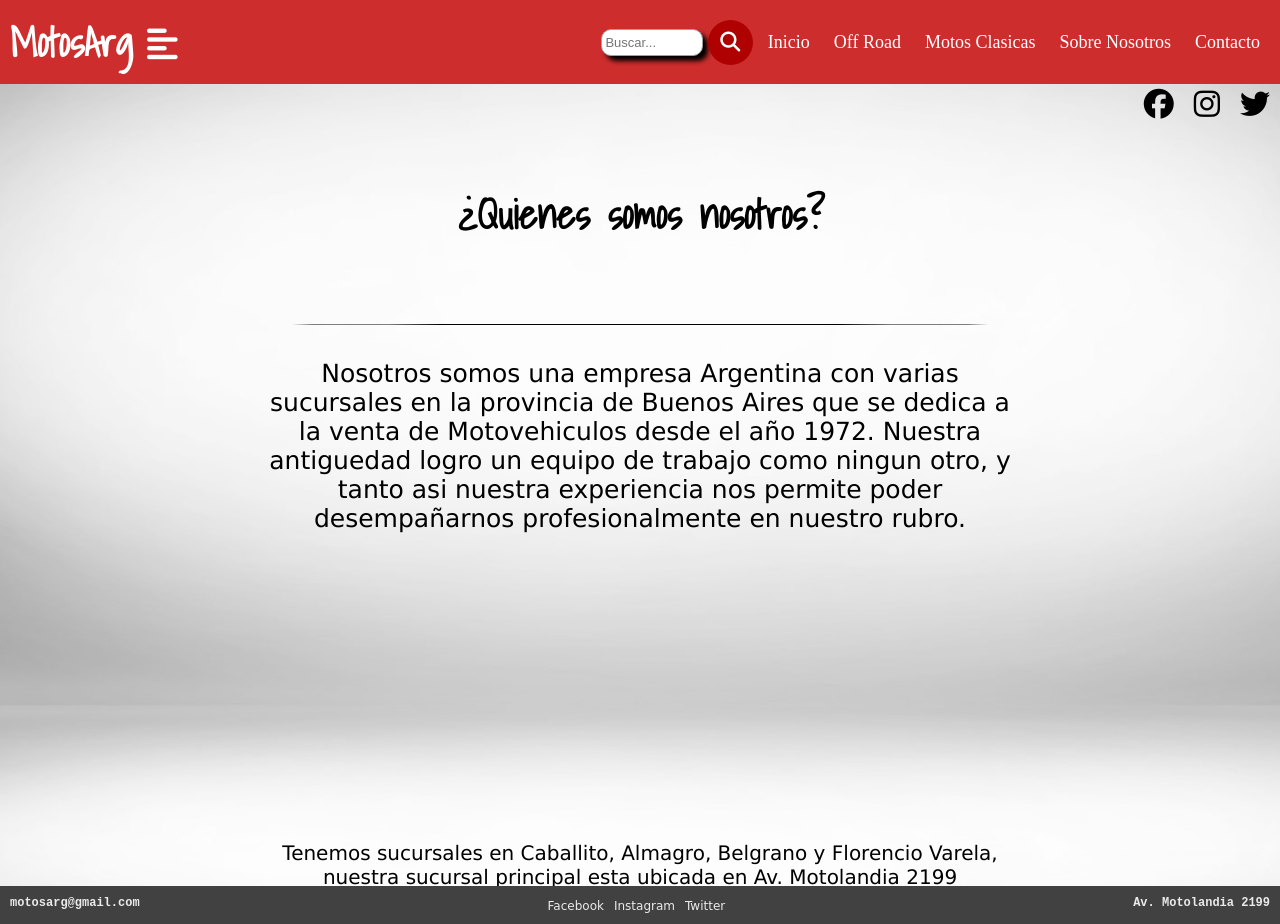
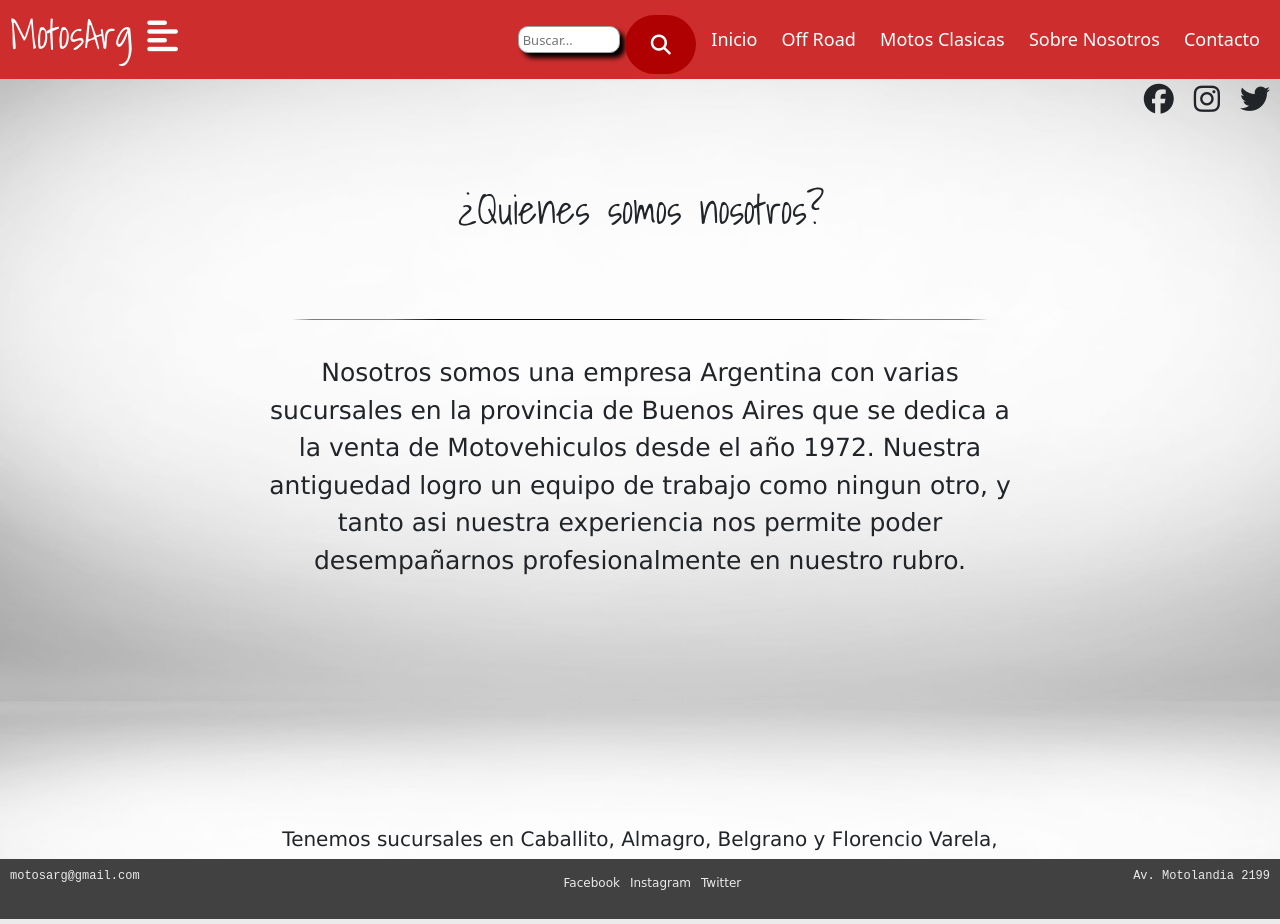
Before and after one commit to zheoagustin/MotosArg-Primo, a plain HTML site: page sobrenosotros/sobrenosotros.html in a window 1280 px wide. Drawn offline with nearby package versions, Linux system fonts and the light colour scheme; a web font is replaced by a local one.

Commit message:
bootstrap2
git commit -m bootstrap
git commit -m bootstrap2

```diff
--- a/sobrenosotros/sobrenosotros.html
+++ b/sobrenosotros/sobrenosotros.html
@@ -6,13 +6,15 @@
     <meta name="viewport" content="width=device-width, initial-scale=1.0">
     <title>MotosArg</title>
     <script src="https://kit.fontawesome.com/7a24eb498f.js" crossorigin="anonymous"></script>
-    <link rel="stylesheet" href="../style.css">
     <link rel="preconnect" href="https://fonts.googleapis.com">
     <link rel="preconnect" href="https://fonts.gstatic.com" crossorigin>
     <link href="https://fonts.googleapis.com/css2?family=Shadows+Into+Light&family=Vujahday+Script&display=swap" rel="stylesheet">
     <link rel="preconnect" href="https://fonts.googleapis.com">
     <link rel="preconnect" href="https://fonts.gstatic.com" crossorigin>
     <link href="https://fonts.googleapis.com/css2?family=Shadows+Into+Light&family=Vujahday+Script&family=Zen+Kurenaido&display=swap" rel="stylesheet">
+    <link href="https://cdn.jsdelivr.net/npm/bootstrap@5.1.3/dist/css/bootstrap.min.css" rel="stylesheet" integrity="sha384-1BmE4kWBq78iYhFldvKuhfTAU6auU8tT94WrHftjDbrCEXSU1oBoqyl2QvZ6jIW3" crossorigin="anonymous">
+    <script src="https://cdn.jsdelivr.net/npm/bootstrap@5.1.3/dist/js/bootstrap.bundle.min.js" integrity="sha384-ka7Sk0Gln4gmtz2MlQnikT1wXgYsOg+OMhuP+IlRH9sENBO0LRn5q+8nbTov4+1p" crossorigin="anonymous"></script>
+    <link rel="stylesheet" href="../style.css">
 </head>
 <body>
     <header>
--- a/style.css
+++ b/style.css
@@ -103,6 +103,7 @@ a{
     cursor: pointer;
     color: white;
     margin-left: 5px;
+    margin-top: 10px;
 }
 .busqueda:hover input{
     width: 180px;
@@ -169,9 +170,9 @@ a{
     font-family: cursive;
     font-size: 12px;
 }
-.infofooter {
+.infofooter h4{
     font-family: monospace;
-    font-size: 12px;
+    font-size: 12px !important;
     color:rgb(235, 235, 235) ;
     margin: 0px 10px;
 
```
Also changed, not shown: contacto/contacto.html (+3 -0 lines), index.html (+2 -1 lines), motosclasicas/motosclasicas.html (+3 -0 lines), offroad/offroad.html (+3 -0 lines).
